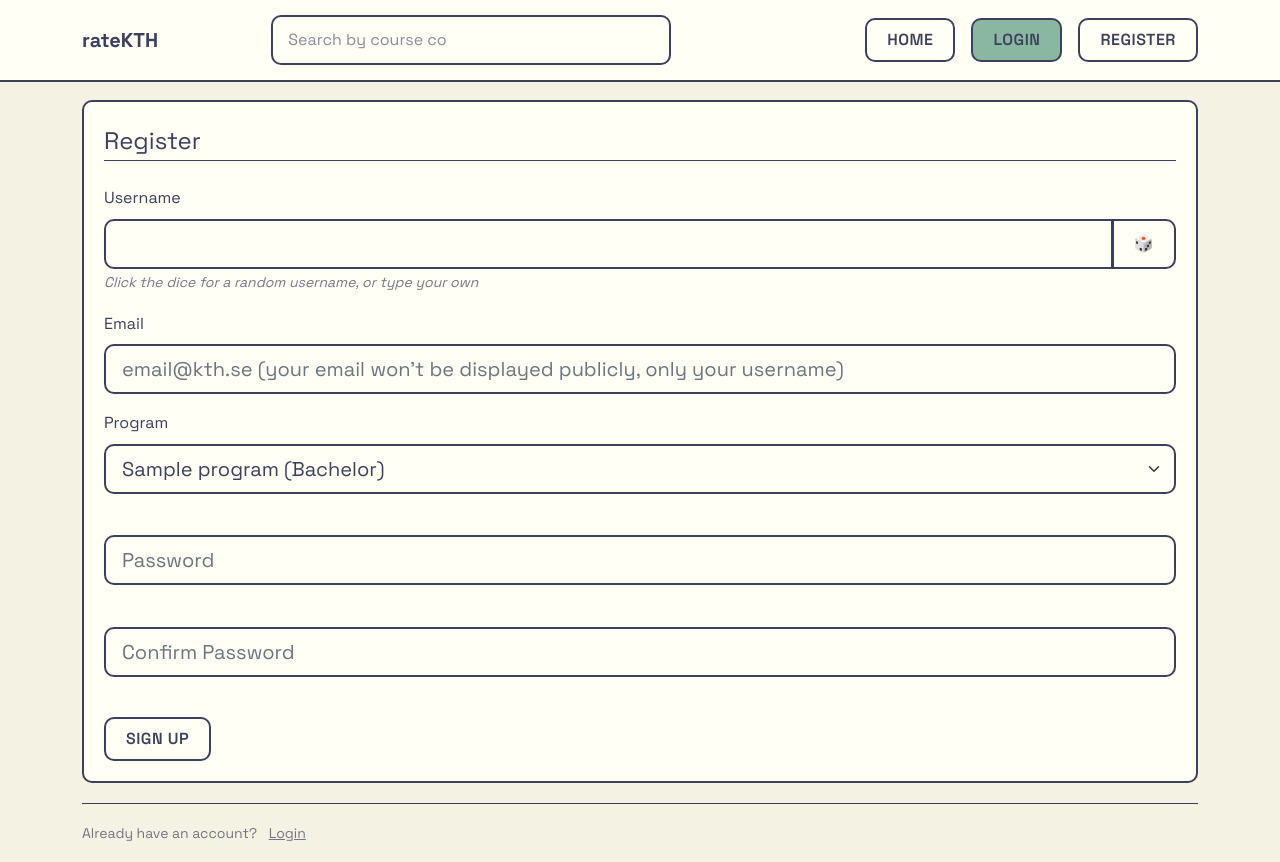
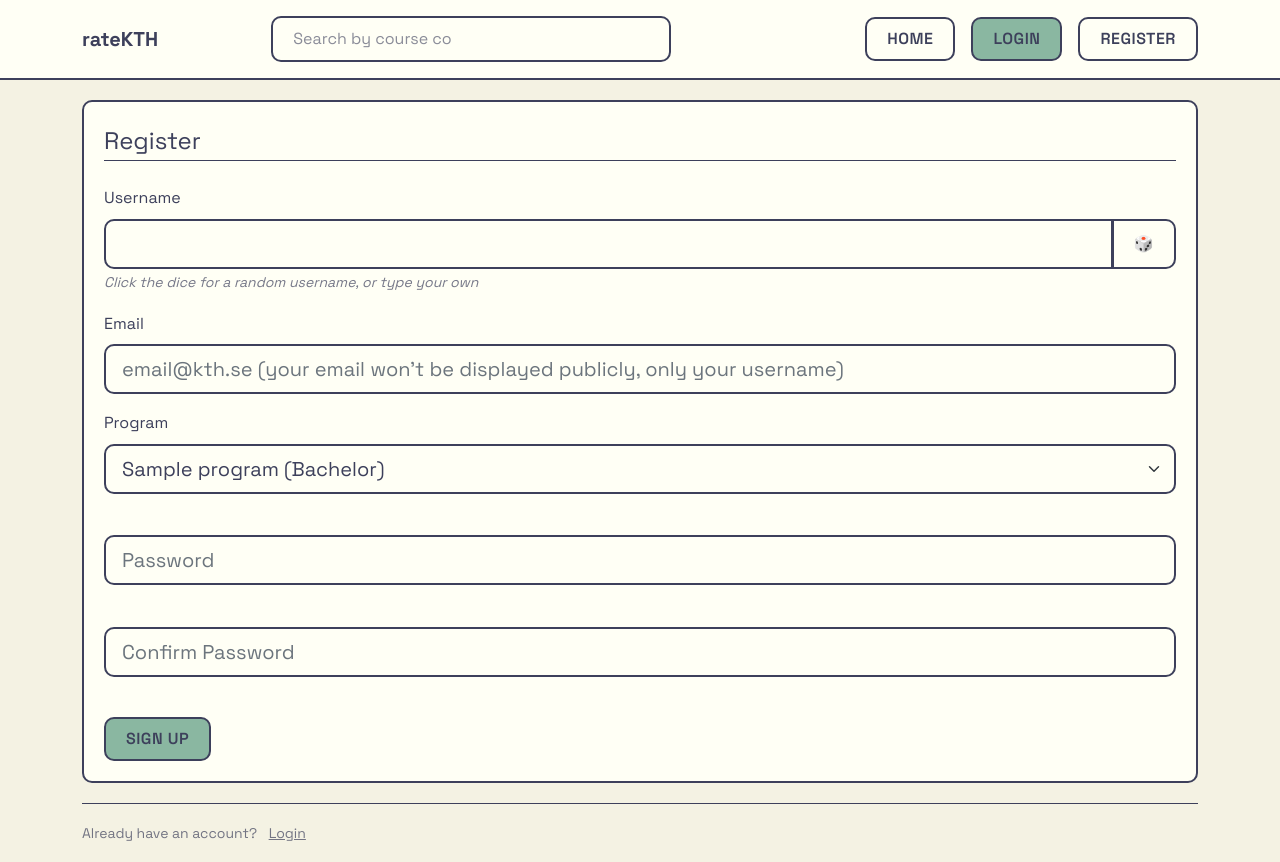
Before and after one commit to hi-aryan/social-network, a Flask app: page /register in a window 1280 px wide. Run offline with Flask 3, Linux system fonts and the light colour scheme; tables that the repository leaves empty hold one stand-in row (values such as "Sample post").

Commit message:
lil polish

```diff
--- a/flasknetwork/static/css/main.css
+++ b/flasknetwork/static/css/main.css
@@ -63,6 +63,7 @@ a:hover {
 /* Custom Navbar Toggler */
 .navbar-toggler {
     border-color: var(--twilight-indigo);
+    border-radius: var(--border-radius);
 }
 
 .navbar-toggler-icon {
@@ -79,7 +80,7 @@ a:hover {
 
 .navbar-search-input {
   width: 100%;
-  padding: 10px 15px;
+  padding: 8px 20px;
   border: 2px solid var(--twilight-indigo);
   border-radius: var(--border-radius);
   background-color: var(--eggshell);
--- a/flasknetwork/templates/login.html
+++ b/flasknetwork/templates/login.html
@@ -39,7 +39,7 @@
                 </div>
             </fieldset>
             <div>
-                {{ form.submit(class="btn") }}
+                {{ form.submit(class="btn btn-primary") }}
                 <small class="text-theme-secondary ms-2">
                     <a href="{{ url_for('users.reset_request') }}">
                         Forgot Password?
--- a/flasknetwork/templates/register.html
+++ b/flasknetwork/templates/register.html
@@ -87,7 +87,7 @@
                 </div>
             </fieldset>
             <div>
-                {{ form.submit(class="btn gradient-anim-outline") }}
+                {{ form.submit(class="btn btn-primary") }}
             </div>
         </form>
     </div>
--- a/flasknetwork/templates/reset_request.html
+++ b/flasknetwork/templates/reset_request.html
@@ -20,7 +20,7 @@
                     {% endif %}
                 </div>
             </fieldset>
-            <div class="mb-3">
+            <div class="mb-2">
                 {{ form.submit(class="btn") }}
             </div>
         </form>
```
